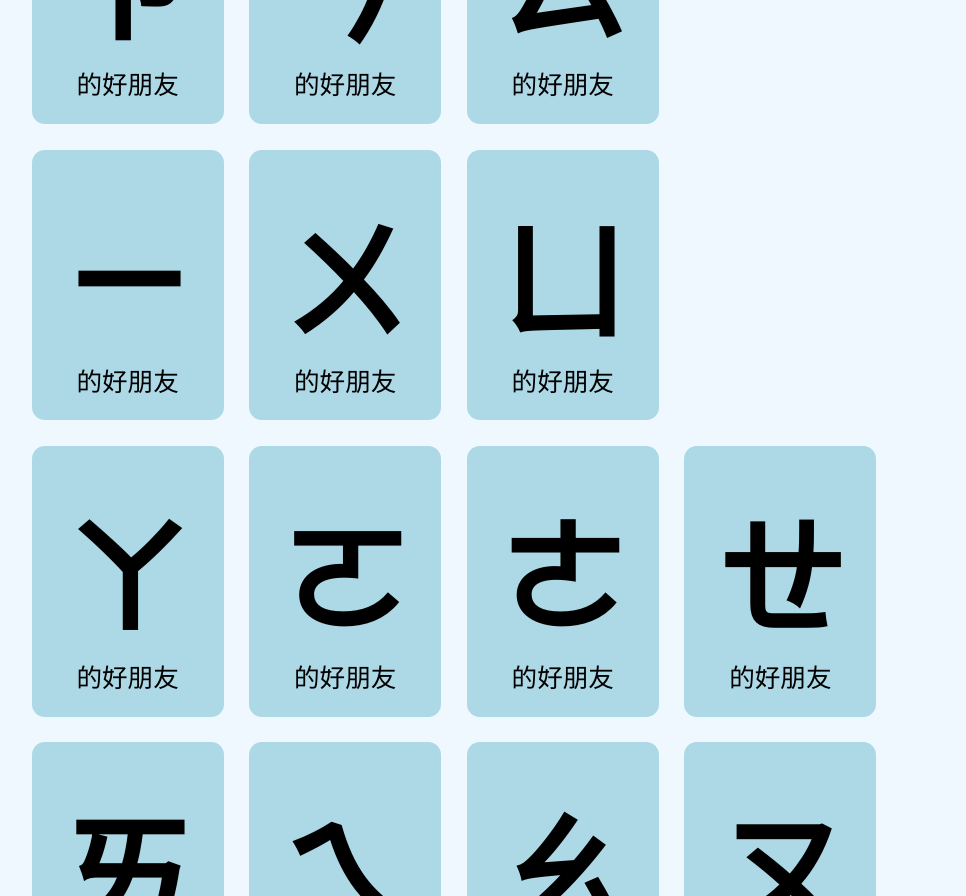
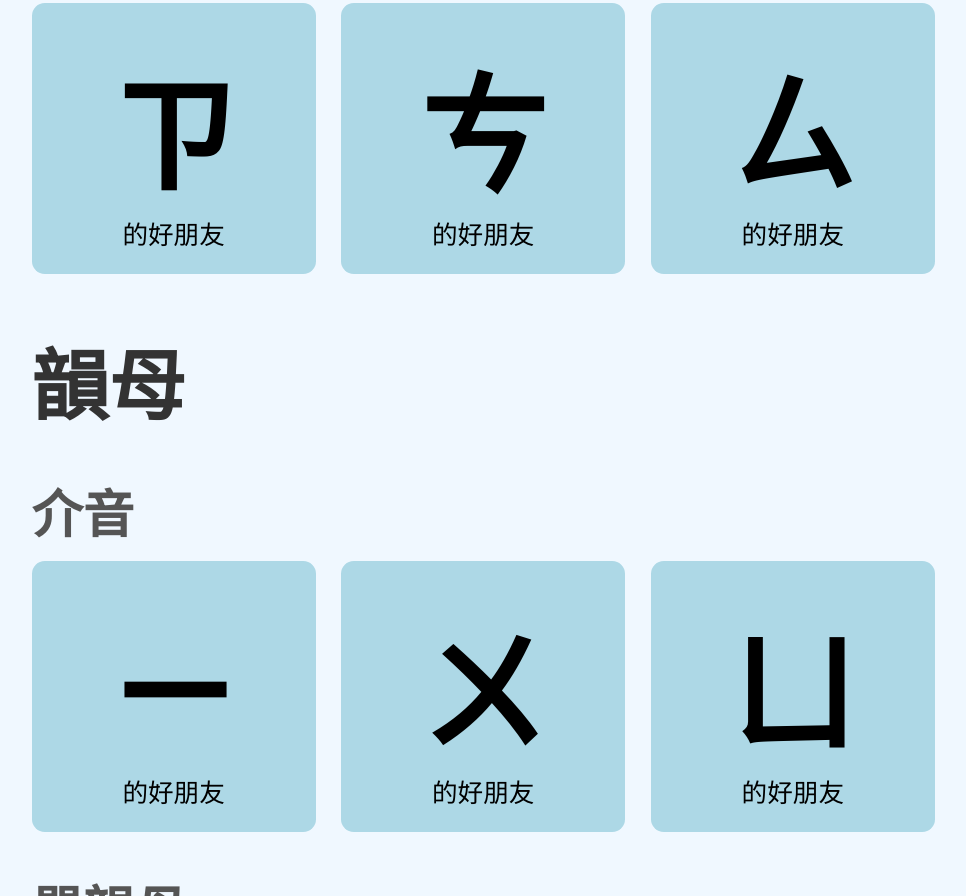
Before and after one commit to guaelves/Bopomofo, a plain HTML site: page friendsgroup/index.html in a window 1280 px wide. Shown: the part 1904-2800 px from the top of the page, without its empty margins (2-968 px from the left). Drawn offline with Linux system fonts and the light colour scheme.

Commit message:
Refactor HTML structure and styling for clarity

```diff
--- a/friendsgroup/index.html
+++ b/friendsgroup/index.html
@@ -15,9 +15,31 @@
       text-align: center;
       margin-bottom: 2vw;
     }
+    .section-title {
+      font-size: 6vw;
+      font-weight: bold;
+      color: #333;
+      margin-top: 4vw;
+      margin-bottom: 1vw;
+    }
+    .sub-title {
+      font-size: 4vw;
+      font-weight: bold;
+      color: #555;
+      margin-top: 3vw;
+      margin-bottom: 1vw;
+    }
+    .sub-description {
+      font-size: 2.8vw;
+      color: #666;
+      margin-bottom: 1.5vw;
+      white-space: pre-wrap;
+      line-height: 1.5;
+      padding-left: 1vw;
+    }
     .line {
-    display: flex;
-    justify-content: flex-start; /* 改成靠左 */
+      display: grid;
+      grid-template-columns: repeat(4, 1fr);
       gap: 2vw;
       margin-bottom: 2vw;
     }
@@ -32,12 +54,10 @@
       transition: background-color 0.3s ease;
       text-decoration: none;
       color: black;
-    flex: 1 0 auto;
-    max-width: 8rem;
-    min-width: 6rem;
       display: flex;
       flex-direction: column;
       align-items: center;
+      justify-content: center;
     }
     .box:hover {
       background-color: #87cefa;
@@ -54,16 +74,20 @@
     }
 
     @media (max-width: 480px) {
-    .box {
-      max-width: 7rem;
-      min-width: 5rem;
-      padding: 2vw;
-    }
       .symbol {
         font-size: 8vw;
       }
       .text {
         font-size: 3vw;
+      }
+      .section-title {
+        font-size: 6vw;
+      }
+      .sub-title {
+        font-size: 5vw;
+      }
+      .sub-description {
+        font-size: 3.2vw;
       }
     }
   </style>
@@ -73,40 +97,117 @@
   <div id="container"></div>
 
   <script>
-    const lines = [
-      ["ㄅ","ㄆ","ㄇ","ㄈ"],
-      ["ㄉ","ㄊ","ㄋ","ㄌ"],
-      ["ㄍ","ㄎ","ㄏ"],
-      ["ㄐ","ㄑ","ㄒ"],
-      ["ㄓ","ㄔ","ㄕ","ㄖ"],
-      ["ㄗ","ㄘ","ㄙ"],
-      ["ㄧ","ㄨ","ㄩ"],
-      ["ㄚ","ㄛ","ㄜ","ㄝ"],
-      ["ㄞ","ㄟ","ㄠ","ㄡ"],
-      ["ㄢ","ㄣ","ㄤ","ㄥ"],
-      ["ㄦ"]
+    const container = document.getElementById('container');
+
+    const initials = [ // 聲母
+      ["ㄅ", "ㄆ", "ㄇ", "ㄈ"],
+      ["ㄉ", "ㄊ", "ㄋ", "ㄌ"],
+      ["ㄍ", "ㄎ", "ㄏ"],
+      ["ㄐ", "ㄑ", "ㄒ"],
+      ["ㄓ", "ㄔ", "ㄕ", "ㄖ"],
+      ["ㄗ", "ㄘ", "ㄙ"]
     ];
 
-    const container = document.getElementById('container');
+    const finalsGroups = [
+      {
+        title: "介音",
+        lines: [["ㄧ", "ㄨ", "ㄩ"]]
+      },
+      {
+        title: "單韻母",
+        lines: [["ㄚ", "ㄛ", "ㄜ", "ㄝ"]]
+      },
+      {
+        title: "複韻母",
+        lines: [["ㄞ", "ㄟ", "ㄠ", "ㄡ"]],
+        description: `複韻母可理解為兩個單韻母合併唸出：
+• ㄞ＝ㄚ＋ㄧ
+• ㄟ＝ㄝ＋ㄧ
+• ㄠ＝ㄚ＋ㄨ
+• ㄡ＝ㄛ＋ㄨ`
+      },
+      {
+        title: "聲隨韻母",
+        lines: [["ㄢ", "ㄣ", "ㄤ", "ㄥ"]],
+        description: `或稱「鼻音聲隨韻母」
+這四個韻母有明顯的鼻音特徵：
+• ㄢ＝ㄚ＋鼻音
+• ㄣ＝ㄜ＋鼻音（發音時：閉口，舌尖貼近上門牙後方）
+• ㄤ＝ㄚ＋鼻音
+• ㄥ＝ㄜ＋鼻音（發音時：張口，舌根頂住上顎）`
+      },
+      {
+        title: "捲舌韻母",
+        lines: [["ㄦ"]]
+      }
+    ];
 
-    lines.forEach(line => {
+    function renderLine(line) {
       const lineDiv = document.createElement('div');
       lineDiv.className = 'line';
 
       line.forEach(sym => {
         const box = document.createElement('a');
         box.className = 'box';
-        box.href = `https://guaelves.github.io/Bopomofo/friendsgroup/${sym}/index.html`;
+        box.href = `https://guaelves.github.io/Bopomofo/friendsgroup/${sym}/`;
         box.target = '_blank';
         box.rel = 'noopener noreferrer';
 
-        box.innerHTML = `<span class="symbol">${sym}</span><span class="text">的好朋友</span>`;
+        box.innerHTML = `
+          <span class="symbol">${sym}</span>
+          <span class="text">的好朋友</span>
+        `;
 
         lineDiv.appendChild(box);
       });
 
+      const remainder = 4 - line.length;
+      for (let i = 0; i < remainder; i++) {
+        const placeholder = document.createElement('div');
+        placeholder.className = 'box';
+        placeholder.style.visibility = 'hidden';
+        lineDiv.appendChild(placeholder);
+      }
+
       container.appendChild(lineDiv);
-    });
+    }
+
+    function renderSection(title, lines) {
+      const sectionTitle = document.createElement('div');
+      sectionTitle.className = 'section-title';
+      sectionTitle.textContent = title;
+      container.appendChild(sectionTitle);
+
+      lines.forEach(renderLine);
+    }
+
+    function renderFinalsGroup(group) {
+      const subTitle = document.createElement('div');
+      subTitle.className = 'sub-title';
+      subTitle.textContent = group.title;
+      container.appendChild(subTitle);
+
+      if (group.description) {
+        const desc = document.createElement('div');
+        desc.className = 'sub-description';
+        desc.textContent = group.description;
+        container.appendChild(desc);
+      }
+
+      group.lines.forEach(renderLine);
+    }
+
+    // 渲染聲母
+    renderSection("聲母", initials);
+
+    // 渲染韻母總標題
+    const finalsMainTitle = document.createElement('div');
+    finalsMainTitle.className = 'section-title';
+    finalsMainTitle.textContent = '韻母';
+    container.appendChild(finalsMainTitle);
+
+    // 渲染韻母分類
+    finalsGroups.forEach(renderFinalsGroup);
   </script>
 </body>
 </html>
```
Lines whose indentation alone changed are shown as unchanged.
